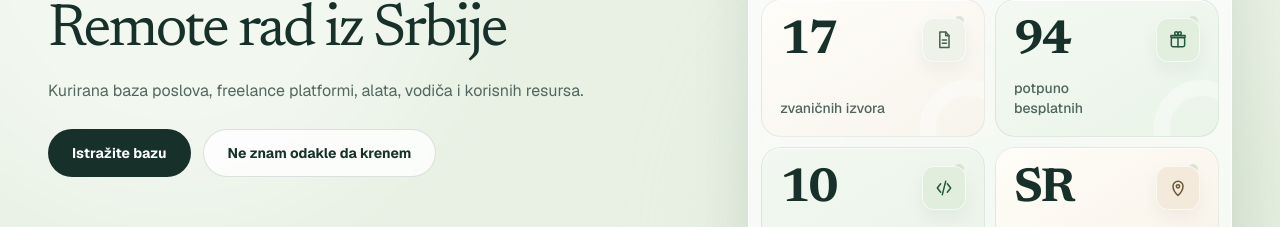
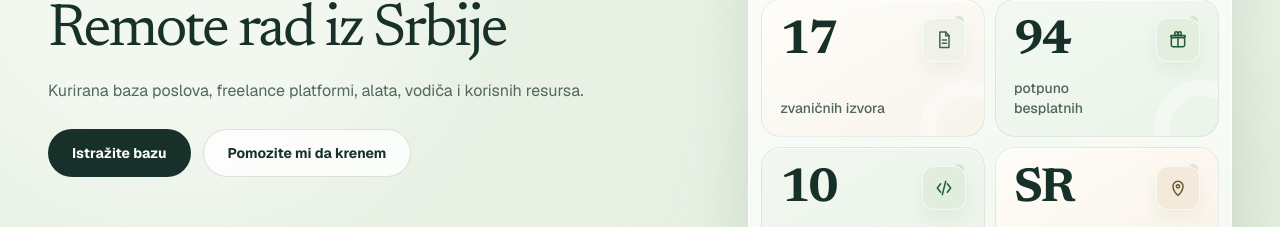
Before and after one commit to zoxknez/remoteposlovi, a Next.js app: page / in a window 1280 px wide. Shown: the part 275-502 px from the top of the page. Built offline with nearby package versions, Linux system fonts and the light colour scheme; no server answers.

Commit message:
Usklađeno formalno obraćanje na početnoj

```diff
--- a/src/app/page.tsx
+++ b/src/app/page.tsx
@@ -87,7 +87,7 @@ export default async function Home() {
                 Istražite bazu
               </a>
               <Link href="/wizard" className="inline-flex min-h-12 items-center rounded-full border border-[#17312a]/14 bg-white/80 px-6 text-sm font-bold text-[#17312a]">
-                Ne znam odakle da krenem
+                Pomozite mi da krenem
               </Link>
             </div>
           </div>
@@ -208,7 +208,7 @@ export default async function Home() {
                 </div>
                 <div className="relative mt-6 flex items-center justify-between border-t border-[#17312a]/8 pt-4">
                   <span className="text-xs font-semibold text-[#6a7a73]">Bez naloga kad je moguće</span>
-                  <span className="text-xs font-bold text-[#17312a] transition group-hover:translate-x-1 group-hover:text-[#dc5b38]">Otvori →</span>
+                  <span className="text-xs font-bold text-[#17312a] transition group-hover:translate-x-1 group-hover:text-[#dc5b38]">Otvorite →</span>
                 </div>
               </Link>
             ))}
```
